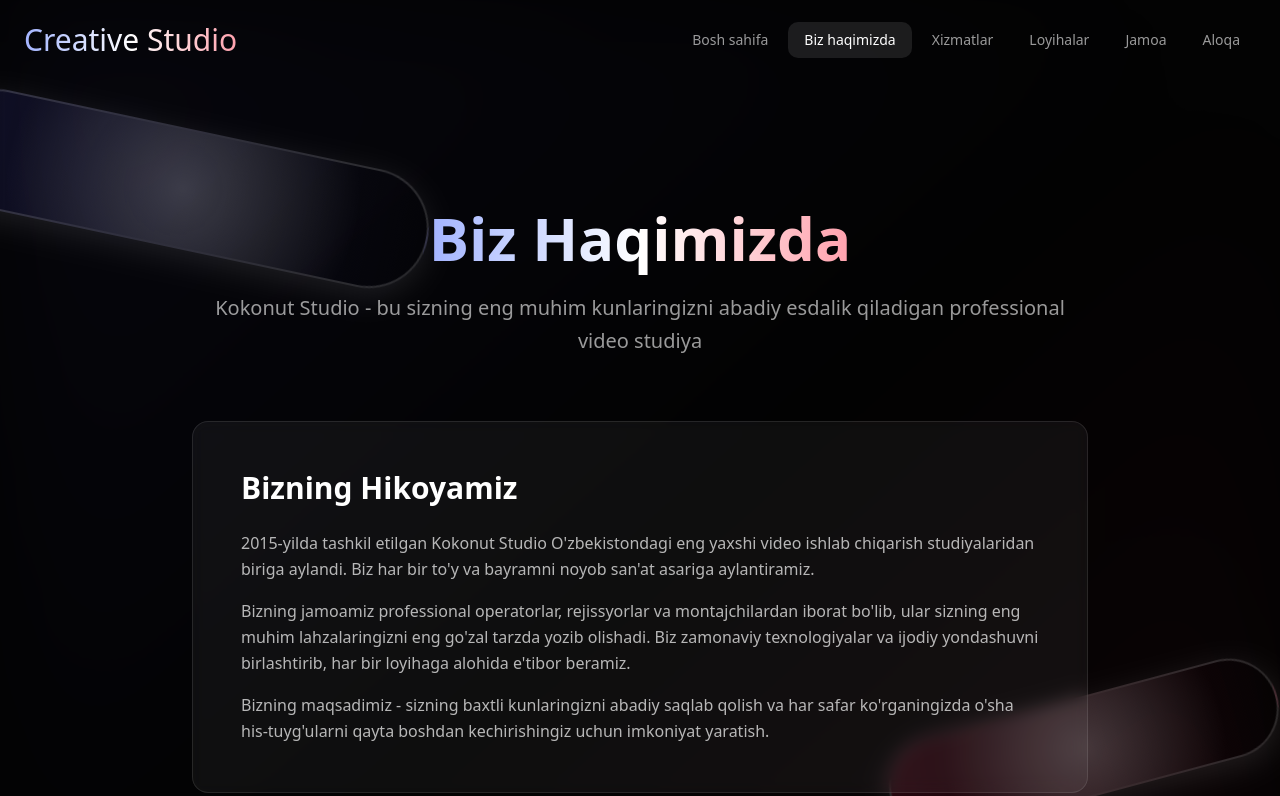
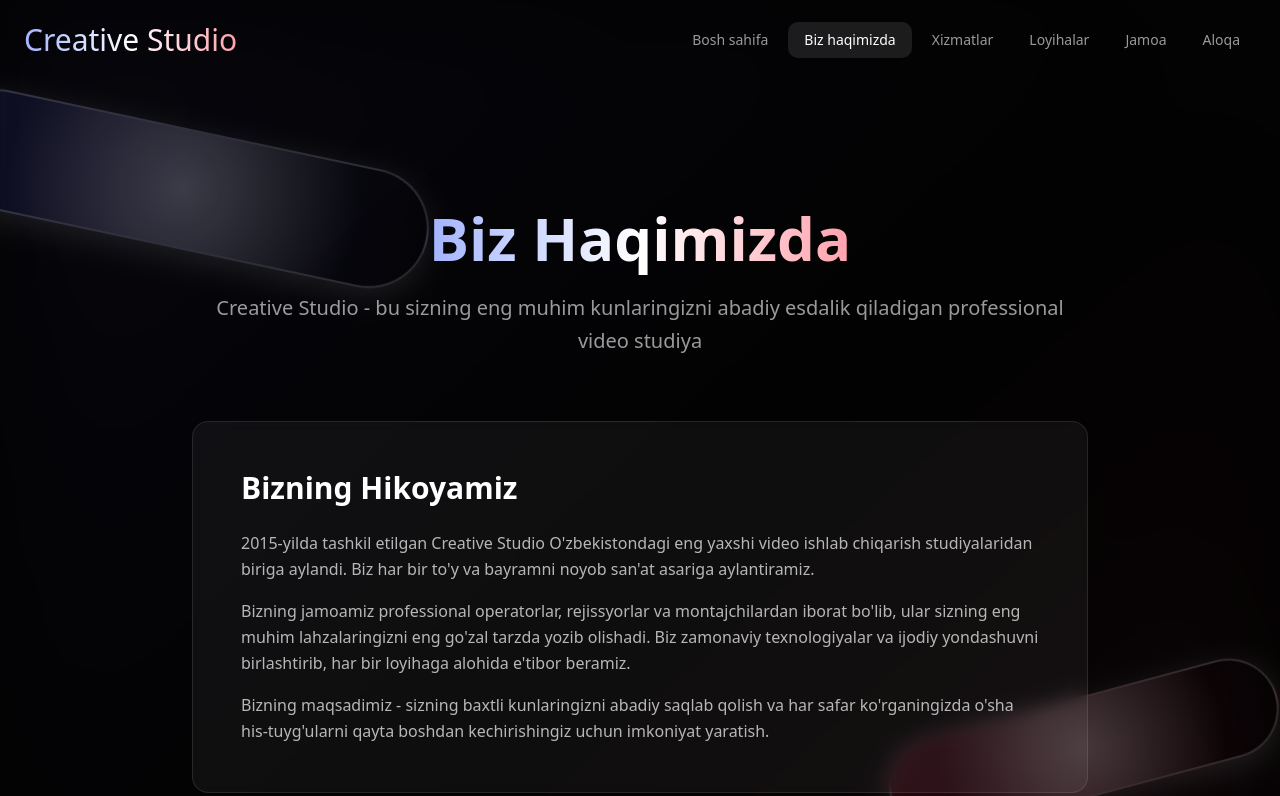
Before and after one commit to SherzodbekDeveloper/studio, a Next.js app: page /about in a window 1280 px wide. Shown: the top 796 px of the page. Built offline with nearby package versions, Linux system fonts and the light colour scheme.

Commit message:
uploading project

```diff
--- a/app/about/page.tsx
+++ b/app/about/page.tsx
@@ -1,8 +1,8 @@
 "use client"
 
+import PageLayout from "@/components/page-layout"
 import { motion } from "framer-motion"
-import { Camera, Heart, Award, Users } from "lucide-react"
-import PageLayout from "@/components/page-layout"
+import { Award, Camera, Heart, Users } from "lucide-react"
 
 const stats = [
 	{ icon: Camera, label: "Loyihalar", value: "500+" },
@@ -43,7 +43,7 @@ export default function AboutPage() {
 							</span>
 						</h1>
 						<p className="text-lg md:text-xl text-white/60 leading-relaxed">
-							Kokonut Studio - bu sizning eng muhim kunlaringizni abadiy esdalik qiladigan professional video studiya
+							Creative Studio - bu sizning eng muhim kunlaringizni abadiy esdalik qiladigan professional video studiya
 						</p>
 					</motion.div>
 
@@ -59,7 +59,7 @@ export default function AboutPage() {
 							<h2 className="text-2xl md:text-3xl font-bold text-white mb-6">Bizning Hikoyamiz</h2>
 							<div className="space-y-4 text-white/70 leading-relaxed">
 								<p>
-									2015-yilda tashkil etilgan Kokonut Studio O&apos;zbekistondagi eng yaxshi video ishlab chiqarish
+									2015-yilda tashkil etilgan Creative Studio O&apos;zbekistondagi eng yaxshi video ishlab chiqarish
 									studiyalaridan biriga aylandi. Biz har bir to&apos;y va bayramni noyob san&apos;at asariga aylantiramiz.
 								</p>
 								<p>
--- a/app/contact/page.tsx
+++ b/app/contact/page.tsx
@@ -1,9 +1,9 @@
 "use client"
 
+import PageLayout from "@/components/page-layout"
+import { Button } from "@/components/ui/button"
 import { motion } from "framer-motion"
-import { Mail, Phone, MapPin, Send } from "lucide-react"
-import { Button } from "@/components/ui/button"
-import PageLayout from "@/components/page-layout"
+import { Mail, MapPin, Phone, Send } from "lucide-react"
 
 const contactInfo = [
   {
@@ -15,8 +15,8 @@ const contactInfo = [
   {
     icon: Mail,
     label: "Email",
-    value: "info@kokonut.uz",
-    href: "mailto:info@kokonut.uz",
+    value: "info@Creative.uz",
+    href: "mailto:info@Creative.uz",
   },
   {
     icon: MapPin,
--- a/app/layout.tsx
+++ b/app/layout.tsx
@@ -22,7 +22,7 @@ const pacifico = Pacifico({
 })
 
 export const metadata: Metadata = {
-  title: "Kokonut Studio - To'y va Bayram Videolari",
+  title: "Creative Studio - To'y va Bayram Videolari",
   description: "Professional video production for weddings and celebrations",
 }
 
--- a/app/page.tsx
+++ b/app/page.tsx
@@ -1,17 +1,17 @@
 import HeroGeometric from "@/components/hero-section"
 import AboutSection from "@/components/sections/about-section"
+import ContactSection from "@/components/sections/contact-section"
+import ProjectsSection from "@/components/sections/projects-section"
 import ServicesSection from "@/components/sections/service-section"
-import ProjectsSection from "@/components/sections/projects-section"
+import TeamSection from "@/components/sections/team-section"
 import TestimonialsSection from "@/components/sections/testimonials-section"
-import TeamSection from "@/components/sections/team-section"
-import ContactSection from "@/components/sections/contact-section"
 
 export default function HomePage() {
   return (
     <main>
       <section id="hero">
         <HeroGeometric
-          badge="Kokonut Studio"
+          badge="Creative Studio"
           title1="Hayotingizning"
           title2="Eng Go'zal Lahzalari"
           description="To'ylar va bayramlar uchun professional video va foto xizmatlar. Har bir lahzani san'atga aylantiramiz."
--- a/components/hero-section.tsx
+++ b/components/hero-section.tsx
@@ -1,10 +1,10 @@
 "use client"
 
+import { Button } from "@/components/ui/button"
+import { cn } from "@/lib/utils"
 import { motion } from "framer-motion"
+import { ArrowRight, Play, Sparkles } from "lucide-react"
 import { Pacifico } from "next/font/google"
-import { cn } from "@/lib/utils"
-import { Button } from "@/components/ui/button"
-import { Play, ArrowRight, Sparkles } from "lucide-react"
 import Link from "next/link"
 
 const pacifico = Pacifico({
@@ -102,7 +102,7 @@ function FloatingParticle({ delay = 0, x = 0, y = 0 }: { delay?: number; x?: num
 }
 
 export default function HeroGeometric({
-  badge = "Kokonut UI",
+  badge = "Creative UI",
   title1 = "Elevate Your",
   title2 = "Digital Vision",
   description = "Crafting exceptional digital experiences",
--- a/components/navbar.tsx
+++ b/components/navbar.tsx
@@ -47,7 +47,6 @@ export default function Navbar() {
       }
       setIsMobileMenuOpen(false)
     } else if (pathname !== "/" && item.scrollTo) {
-      // If we're on a different page, navigate to home with hash
       window.location.href = `/#${item.scrollTo}`
     }
   }
--- a/components/sections/about-section.tsx
+++ b/components/sections/about-section.tsx
@@ -1,9 +1,8 @@
 "use client"
 
-import { motion } from "framer-motion"
-import { useInView } from "framer-motion"
+import { motion, useInView } from "framer-motion"
+import { Award, Camera, Heart, Users } from "lucide-react"
 import { useRef } from "react"
-import { Award, Heart, Camera, Users } from "lucide-react"
 
 const features = [
   {
@@ -74,7 +73,7 @@ export default function AboutSection() {
         >
           <h3 className="text-3xl md:text-4xl font-bold text-white mb-6 font-display">Bizning Missiyamiz</h3>
           <p className="text-lg md:text-xl text-white/70 leading-relaxed">
-            Kokonut Studio - bu faqat video studiya emas, bu sizning hayotingizdagi eng muhim lahzalarni abadiy saqlab
+            Creative Studio - bu faqat video studiya emas, bu sizning hayotingizdagi eng muhim lahzalarni abadiy saqlab
             qolish san&apos;ati. Biz har bir to&apos;y, har bir bayramni noyob hikoyaga aylantiramiz. Professional jamoamiz,
             zamonaviy uskunalarimiz va ijodiy yondashuvimiz bilan sizning orzularingizni amalga oshiramiz.
           </p>
--- a/components/sections/contact-section.tsx
+++ b/components/sections/contact-section.tsx
@@ -2,13 +2,12 @@
 
 import type React from "react"
 
-import { motion } from "framer-motion"
-import { useInView } from "framer-motion"
-import { useRef, useState } from "react"
-import { Mail, Phone, MapPin, Send } from "lucide-react"
 import { Button } from "@/components/ui/button"
 import { Input } from "@/components/ui/input"
 import { Textarea } from "@/components/ui/textarea"
+import { motion, useInView } from "framer-motion"
+import { Mail, MapPin, Phone, Send } from "lucide-react"
+import { useRef, useState } from "react"
 
 export default function ContactSection() {
   const ref = useRef(null)
@@ -72,8 +71,8 @@ export default function ContactSection() {
                 </div>
                 <div>
                   <div className="text-white/50 mb-1">Email</div>
-                  <a href="mailto:info@kokonut.uz" className="text-xl text-white hover:text-rose-400 transition-colors">
-                    info@kokonut.uz
+                  <a href="mailto:info@Creative.uz" className="text-xl text-white hover:text-rose-400 transition-colors">
+                    info@Creative.uz
                   </a>
                 </div>
               </div>
```
